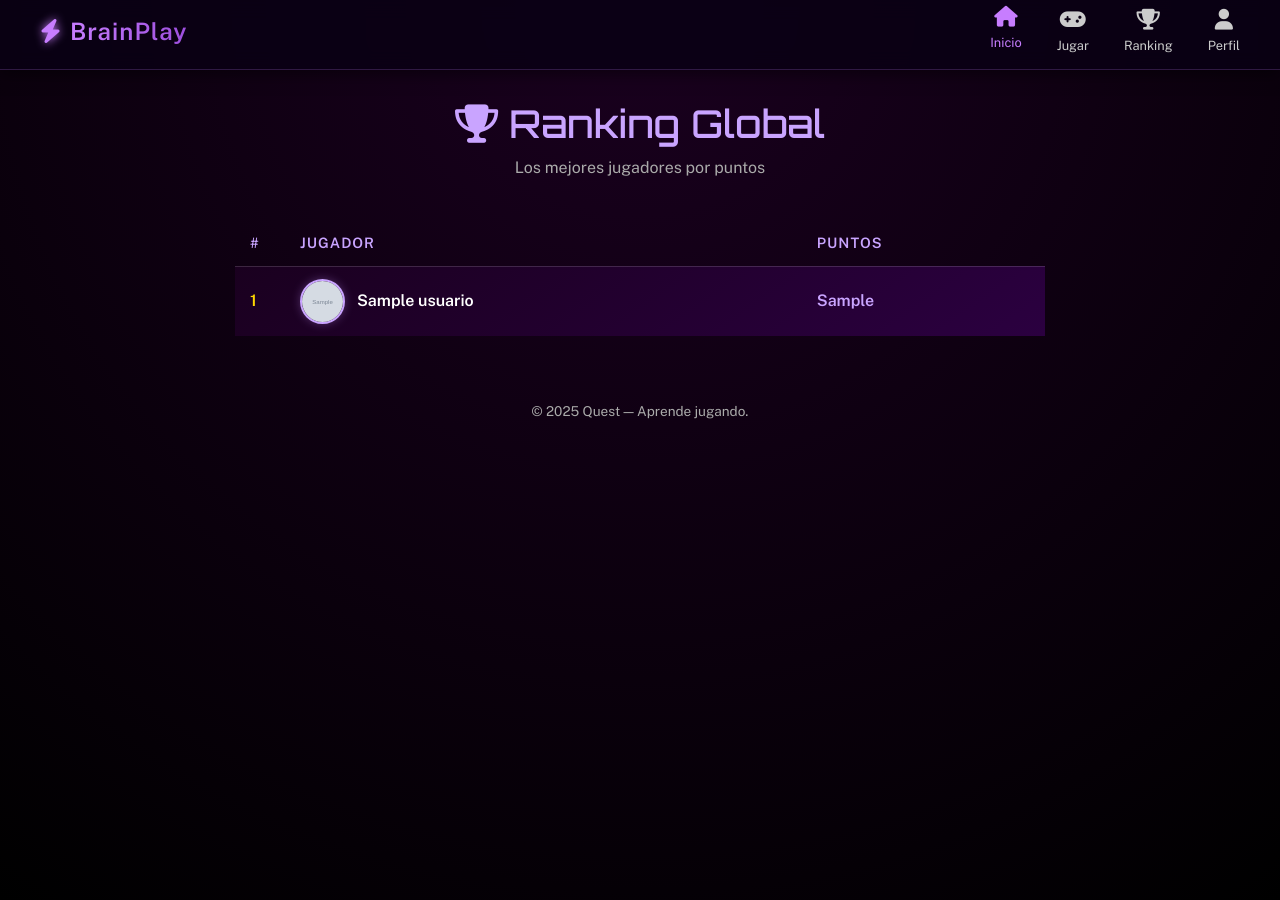
After one commit to DarkDub/proyectAPPWeb, a PHP site: page /user/ranking.php in a window 1280 px wide. The commit adds this page. Run offline with PHP 8.4, Linux system fonts and the light colour scheme; the visitor is signed in with stand-in values (Sample User, id 1); tables that the repository leaves empty or names only in its code hold one stand-in row (values such as "Sample post"); grey boxes marked "Sample" are stand-in pictures; a stand-in replaces the project's code that opens the database connection; some libraries are stand-ins or nearby versions.

Commit message:
front completed

```diff
--- a/includes/navbar.php
+++ b/includes/navbar.php
@@ -7,7 +7,7 @@
     <ul class="nav-menu">
       <li><a href="welcome.php" class="active"><i class="fa-solid fa-house"></i><span>Inicio</span></a></li>
       <li><a href="lecciones.php"><i class="fa-solid fa-gamepad"></i><span>Jugar</span></a></li>
-      <li><a href="#"><i class="fa-solid fa-trophy"></i><span>Ranking</span></a></li>
+      <li><a href="ranking.php"><i class="fa-solid fa-trophy"></i><span>Ranking</span></a></li>
       <li><a href="profile.php"><i class="fa-solid fa-user"></i><span>Perfil</span></a></li>
     </ul>
   </div>
--- /dev/null
+++ b/user/ranking.php
@@ -0,0 +1,193 @@
+<?php
+session_start();
+if(!isset($_SESSION['user_id'])){
+    header("Location: login.php");
+    exit;
+}
+
+require_once __DIR__ . '/../config/db.php';
+$user_id = $_SESSION['user_id'];
+
+// Consultar top 10 ranking
+$stmt = $conn->prepare("
+  SELECT id_usuario, nombre, puntos, avatar
+  FROM usuarios
+  ORDER BY puntos DESC
+  LIMIT 10
+");
+$stmt->execute();
+$ranking = $stmt->fetchAll(PDO::FETCH_ASSOC);
+?>
+
+<!DOCTYPE html>
+<html lang="es">
+<head>
+  <meta charset="UTF-8">
+  <title>Ranking - BrainPlay</title>
+  <?php include __DIR__ . '/../includes/cdns.php'; ?>
+  <link rel="stylesheet" href="https://cdnjs.cloudflare.com/ajax/libs/font-awesome/6.4.0/css/all.min.css">
+  <style>
+    body {
+      background: radial-gradient(circle at top, #1a001f, #000);
+      color: #fff;
+      font-family: 'Public Sans', sans-serif;
+      margin: 0;
+      padding: 0;
+      min-height: 100vh;
+    }
+
+    .ranking-section {
+      max-width: 850px;
+      margin: 50px auto;
+      padding: 0 20px;
+      margin-top: 100px;
+    }
+
+    .ranking-header {
+      text-align: center;
+      margin-bottom: 40px;
+    }
+
+    .ranking-header h1 {
+      font-family: 'Orbitron', sans-serif;
+      font-size: 2.4rem;
+      color: #c9a4ff;
+      margin: 0;
+    }
+
+    .ranking-header p {
+      color: #aaa;
+      margin: 10px 0 0;
+    }
+
+    .ranking-table {
+      width: 100%;
+      border-collapse: collapse;
+    }
+
+    .ranking-table th, .ranking-table td {
+      padding: 12px 15px;
+      text-align: left;
+    }
+
+    .ranking-table th {
+      font-size: 0.9rem;
+      color: #c9a4ff;
+      text-transform: uppercase;
+      letter-spacing: 1px;
+      border-bottom: 1px solid rgba(255,255,255,0.15);
+    }
+
+    .ranking-table tbody tr {
+      background: linear-gradient(145deg, #1a001f, #2b0040);
+      margin-bottom: 10px;
+      border-radius: 12px;
+      transition: transform 0.2s, background 0.2s;
+    }
+
+    .ranking-table tbody tr:hover {
+      background: linear-gradient(145deg, #23004a, #2d0055);
+      transform: translateY(-2px);
+    }
+
+    .pos {
+      width: 50px;
+      font-weight: bold;
+      text-align: center;
+    }
+
+    .pos.first { color: gold; }
+    .pos.second { color: silver; }
+    .pos.third { color: #cd7f32; }
+
+    .user-info {
+      display: flex;
+      align-items: center;
+      gap: 12px;
+    }
+
+    .avatar {
+      width: 45px;
+      height: 45px;
+      border-radius: 50%;
+      object-fit: cover;
+      border: 2px solid #c9a4ff;
+      box-shadow: 0 0 10px rgba(200, 150, 255, 0.3);
+    }
+
+    .user-name {
+      font-weight: 600;
+      color: #fff;
+    }
+
+    .user-points {
+      font-weight: 600;
+      color: #c9a4ff;
+      text-align: right;
+    }
+
+    @media (max-width: 600px) {
+      .ranking-header h1 {
+        font-size: 1.8rem;
+      }
+      .ranking-table th, .ranking-table td {
+        padding: 10px 8px;
+      }
+      .avatar {
+        width: 38px;
+        height: 38px;
+      }
+      .ranking-header{
+      margin-bottom: 70px;
+
+      }
+    }
+  </style>
+</head>
+<body>
+    <?php include __DIR__ . '/../includes/navbar.php'; ?>
+
+  <div class="ranking-section">
+    <div class="ranking-header">
+      <h1><i class="fa-solid fa-trophy"></i> Ranking Global</h1>
+      <p>Los mejores jugadores por puntos</p>
+    </div>
+
+    <table class="ranking-table">
+      <thead>
+        <tr>
+          <th>#</th>
+          <th>Jugador</th>
+          <th>Puntos</th>
+        </tr>
+      </thead>
+      <tbody>
+        <?php
+        $pos = 1;
+        foreach($ranking as $row):
+          $avatar = !empty($row['avatar'])
+            ? '../uploads/avatars/' . htmlspecialchars($row['avatar'])
+            : 'https://cdn-icons-png.flaticon.com/512/149/149071.png'; // avatar por defecto
+        ?>
+          <tr>
+            <td class="pos <?= $pos == 1 ? 'first' : ($pos == 2 ? 'second' : ($pos == 3 ? 'third' : '')) ?>">
+              <?= $pos ?>
+            </td>
+            <td>
+              <div class="user-info">
+                <img src="<?= $avatar ?>" alt="Avatar" class="avatar">
+                <span class="user-name"><?= htmlspecialchars($row['nombre']) ?></span>
+              </div>
+            </td>
+            <td class="user-points"><?= htmlspecialchars($row['puntos']) ?></td>
+          </tr>
+        <?php
+        $pos++;
+        endforeach; ?>
+      </tbody>
+    </table>
+  </div>
+    <?php include __DIR__ . '/../includes/footer.php'; ?>
+
+</body>
+</html>
```
Also changed, not shown: public/uploads/perfil.jpg (added).
